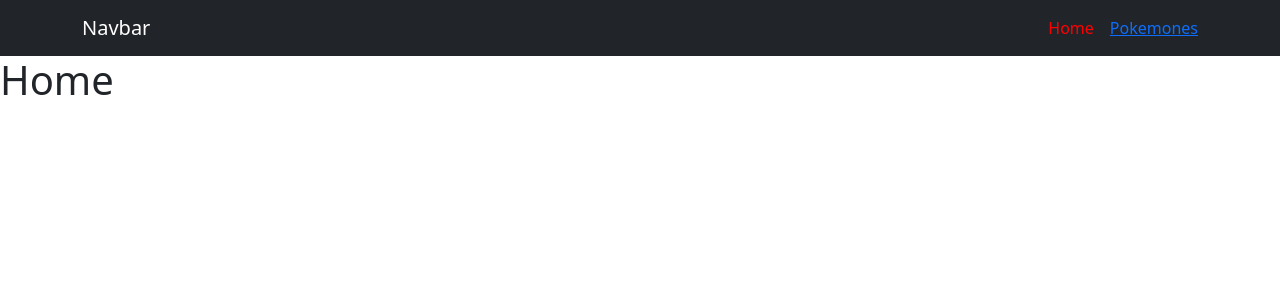
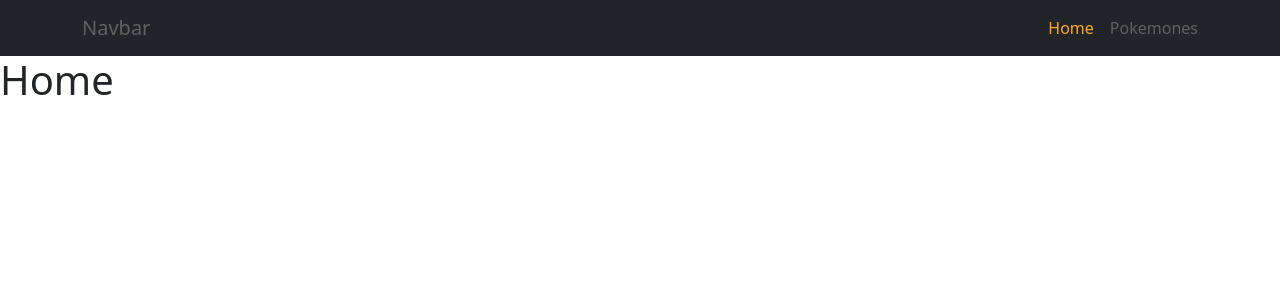
Before and after one commit to CrissRayes/Pokeapi-spa, a React (Create React App) app: page / in a window 1280 px wide. Shown: the top 300 px of the page. Built offline with nearby package versions, Linux system fonts and the light colour scheme.

Commit message:
colorea links

```diff
--- a/src/styles.css
+++ b/src/styles.css
@@ -12,7 +12,23 @@ code {
     monospace;
 }
 
-.active {
-  color: red;
+a {
+  color: #616161;
+}
+
+a:link {
+  color: #616161;
   text-decoration: none;
 }
+
+a:visited {
+  color: #616161;
+}
+
+a:hover {
+  color: #ffffff !important;
+}
+
+.active {
+  color: #ffa726 !important;
+}
```
